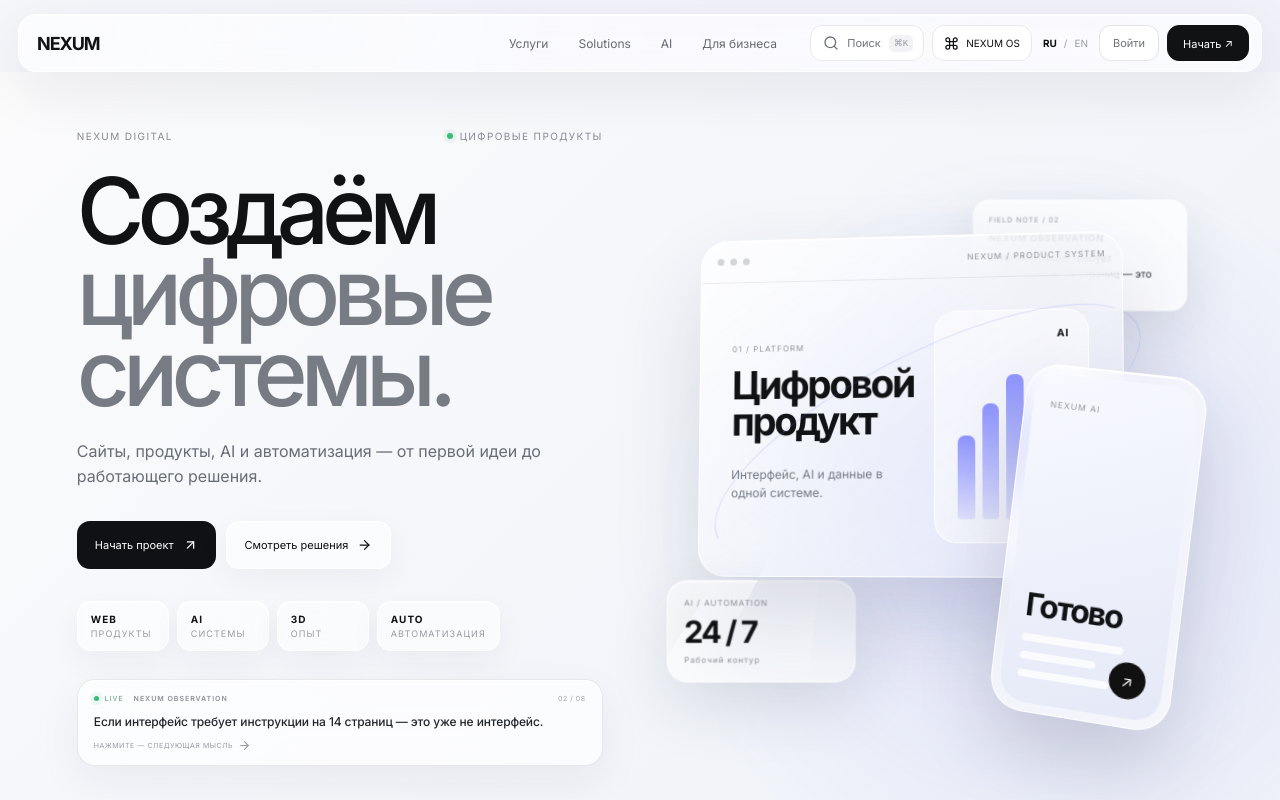
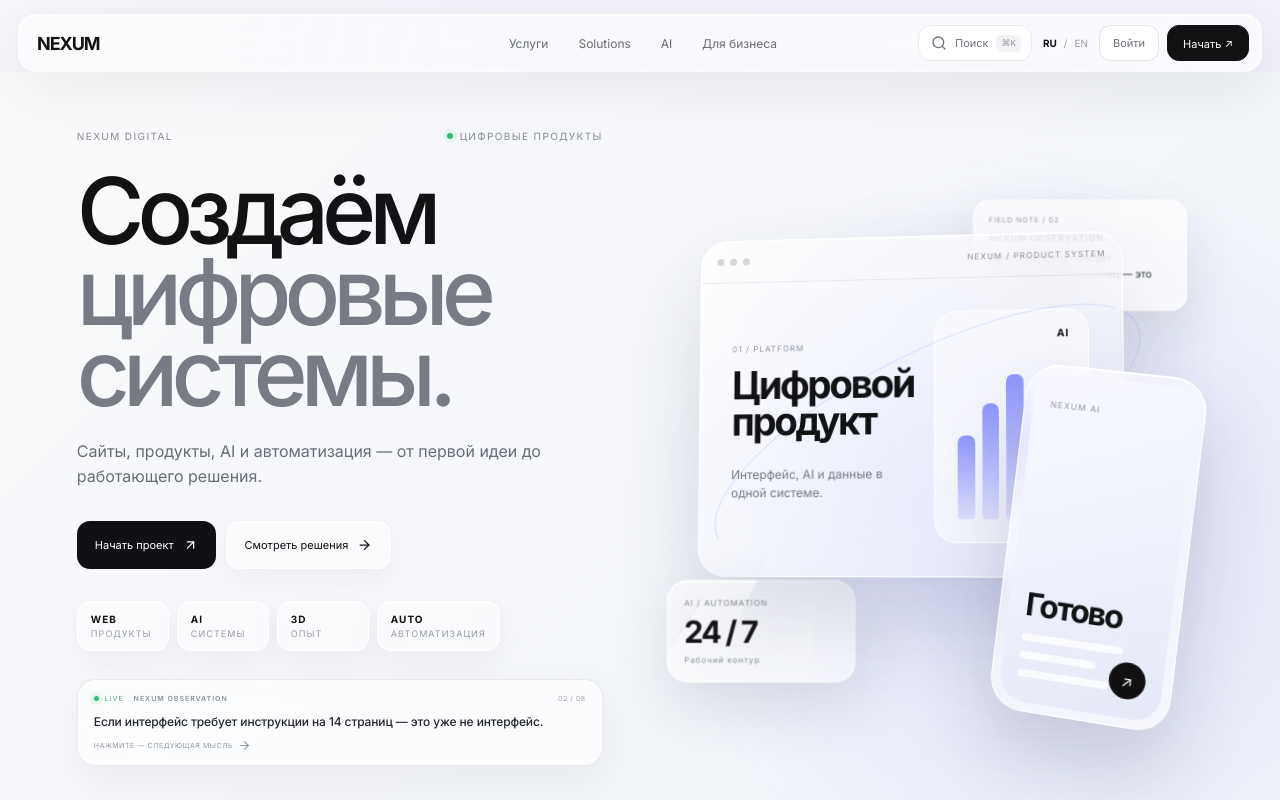
Before and after one commit to borzenkoofficial-lab/Nexum_Digital_Agency, a React (Vite) app: page / in a window 1280 px wide. Shown: the top 800 px of the page. Built offline with nearby package versions, Linux system fonts and the light colour scheme.

Commit message:
rebuild: replace legacy app shell

```diff
--- a/src/App.tsx
+++ b/src/App.tsx
@@ -1,39 +1,12 @@
-import React,{useEffect,useState} from 'react'
-import Header from './components/Header'
-import PlatformRouter, { type Language } from './components/PlatformPages'
-import NexumOS from './components/NexumOS'
-import AdminPanel from './components/AdminPanel'
-
-class AppErrorBoundary extends React.Component<{children:React.ReactNode},{error:Error|null}>{
- state={error:null}
- static getDerivedStateFromError(error:Error){return {error}}
- render(){
-  if(this.state.error){
-   return <main style={{minHeight:'100vh',display:'grid',placeItems:'center',padding:24,fontFamily:'Inter,-apple-system,BlinkMacSystemFont,sans-serif',background:'#f7f8fa',color:'#101114'}}>
-    <div style={{maxWidth:760,width:'100%',padding:32,border:'1px solid #e4e5ea',borderRadius:20,background:'#fff',boxShadow:'0 20px 60px rgba(0,0,0,.08)'}}>
-     <small style={{letterSpacing:'.14em',color:'#756ee7'}}>NEXUM / RUNTIME ERROR</small>
-     <h1 style={{fontSize:42,letterSpacing:'-.05em',margin:'14px 0'}}>Интерфейс остановился</h1>
-     <p style={{color:'#6f727c',lineHeight:1.6}}>Ошибка рендера перехвачена, поэтому вместо пустого экрана показывается диагностика.</p>
-     <pre style={{whiteSpace:'pre-wrap',overflowWrap:'anywhere',padding:16,borderRadius:12,background:'#f5f5f7',fontSize:12,lineHeight:1.5}}>{this.state.error.message}</pre>
-     <button onClick={()=>location.reload()} style={{marginTop:16,padding:'11px 16px',borderRadius:10,background:'#101114',color:'#fff'}}>Перезагрузить</button>
-    </div>
-   </main>
-  }
-  return this.props.children
- }
-}
+import {useEffect,useState} from 'react'
+import Header,{type Language} from './components/Header'
+import PlatformRouter from './components/PlatformPages'
 
 export default function App(){
- const [path,setPath]=useState(location.hash)
- const [osOpen,setOsOpen]=useState(false)
- const [language,setLanguage]=useState<Language>(()=>{try{return localStorage.getItem('nexum-language')==='en'?'en':'ru'}catch{return'ru'}})
- useEffect(()=>{const onHash=()=>setPath(location.hash);addEventListener('hashchange',onHash);return()=>removeEventListener('hashchange',onHash)},[])
- useEffect(()=>{try{localStorage.setItem('nexum-language',language)}catch{}},[language])
- useEffect(()=>{window.scrollTo({top:0,behavior:'auto'})},[path])
- const purePath=path.split('?')[0]
- const isAuth=purePath==='#login'||purePath==='#register'||purePath==='#forgot-password'||purePath==='#reset-password'
- const isDashboard=purePath.startsWith('#dashboard')||purePath==='#profile'||purePath==='#settings'
- const isAdmin=import.meta.env.DEV&&(location.pathname==='/admin'||purePath==='#admin'||purePath.startsWith('#admin/'))
- if(isAdmin) return <AdminPanel/>
- return <AppErrorBoundary><>{!isAuth&&!isDashboard&&<Header language={language} onLanguageChange={setLanguage} onOpenOS={()=>setOsOpen(true)}/>}<PlatformRouter language={language}/>{!isAuth&&!isDashboard&&<footer className="nxp-footer"><div><b>NEXUM</b><span>Digital services & technology.</span></div><div><strong>Products</strong><button onClick={()=>location.hash='#ai'}>AI</button><button onClick={()=>location.hash='#solutions'}>Solutions</button><button onClick={()=>location.hash='#services'}>Services</button></div><div><strong>Company</strong><button onClick={()=>location.hash='#about'}>About</button><button onClick={()=>location.hash='#business'}>For Business</button><button onClick={()=>location.hash='#experts'}>Experts</button><button onClick={()=>location.hash='#start'}>Contact</button></div><div><strong>Resources</strong><button onClick={()=>location.hash='#journal'}>Knowledge</button><button onClick={()=>location.hash='#support'}>Support</button><button onClick={()=>location.hash='#pricing'}>Pricing</button></div><div><strong>Legal</strong><span>Privacy</span><span>Terms</span><span>Cookies</span></div><div className="nxp-footer-bottom"><span>© 2026 NEXUM Digital</span><span>AI / DEV / DIGITAL / SYSTEMS</span></div></footer>}{osOpen&&<NexumOS language={language} onClose={()=>setOsOpen(false)}/>}</></AppErrorBoundary>
+ const [hash,setHash]=useState(location.hash)
+ const [language,setLanguage]=useState<Language>(()=>localStorage.getItem('nexum-language')==='en'?'en':'ru')
+ useEffect(()=>{const onHash=()=>{setHash(location.hash);window.scrollTo(0,0)};addEventListener('hashchange',onHash);return()=>removeEventListener('hashchange',onHash)},[])
+ useEffect(()=>localStorage.setItem('nexum-language',language),[language])
+ const auth=hash==='#login'||hash==='#register'
+ return <><Header language={language} onLanguageChange={setLanguage}/><PlatformRouter language={language}/>{!auth&&<footer className="nx-footer"><b>NEXUM</b><span>Digital products · AI · Design · Development</span><span>© 2026 NEXUM</span></footer>}</>
 }
```
